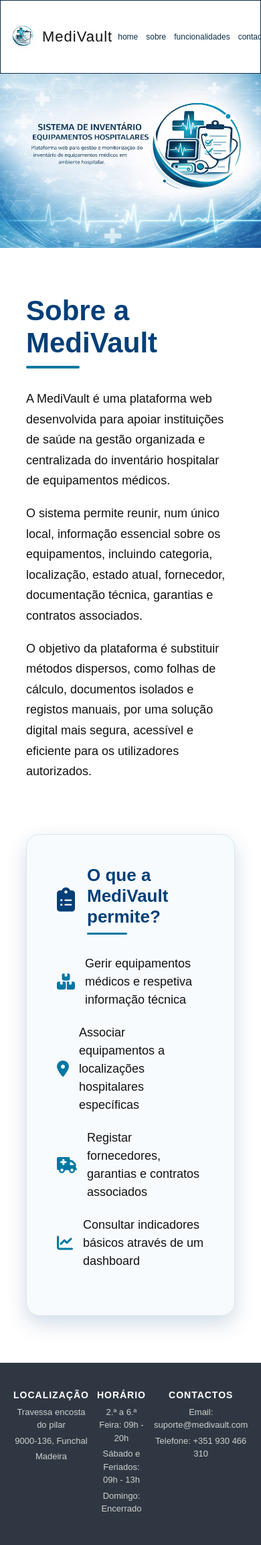
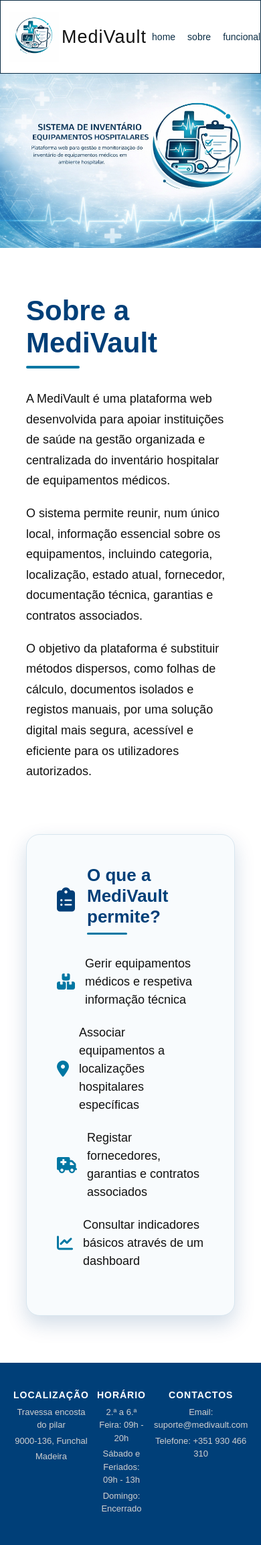
Before and after one commit to joana-rodrigues-1241466/SibdasProjeto, a PHP site: page / in a window 390 px wide. Shown: the whole page at 67% size. Run offline with PHP 8.4, Linux system fonts and the light colour scheme.

Commit message:
Ajustes nos estilos para melhorar a estética

```diff
--- a/assets/css/estilos.css
+++ b/assets/css/estilos.css
@@ -41,19 +41,19 @@ nav {
 nav div:first-child {
     display: flex;
     align-items: center;
-    gap: 15px;
+    gap: 10px;
 }
 
 /* Imagem do logo */
 nav img {
-    width: 75px;
+    width: 100px;
     height: auto;
 }
 
 /* Nome MediVault */
 nav h3 {
-    font-size: 42px;
-    font-weight: normal;
+    font-size: 35px;
+    font-weight: 520;
     color: #111111;
     letter-spacing: 2px;
     white-space: nowrap;
@@ -64,7 +64,7 @@ nav div:last-child {
     display: flex;
     align-items: center;
     justify-content: center;
-    gap: 35px;
+    gap: 50px;
     flex-wrap: nowrap;
 }
 
@@ -72,7 +72,7 @@ nav div:last-child {
 nav a {
     color: #0b2d45;
     text-decoration: none;
-    font-size: 18px;
+    font-size: 23px;
     text-transform: lowercase;
     font-weight: 500;
 }
@@ -118,7 +118,7 @@ nav a:last-child:hover {
 /* Rodapé */
 footer {
     width: 100%;
-    background-color: #2f3842;
+    background-color:  #003f78;
     color: #d9d9d9;
     padding: 45px 8%;
     display: flex;
@@ -265,24 +265,24 @@ footer {
     }
 
     nav img {
-        width: 42px;
+        width: 75px;
     }
 
     nav h3 {
-        font-size: 22px;
+        font-size: 27px;
         letter-spacing: 1px;
     }
 
     nav div:first-child {
-        gap: 8px;
+        gap: 4px;
     }
 
     nav div:last-child {
-        gap: 12px;
+        gap: 18px;
     }
 
     nav a {
-        font-size: 12px;
+        font-size: 14px;
     }
 
     nav a:last-child {
```
